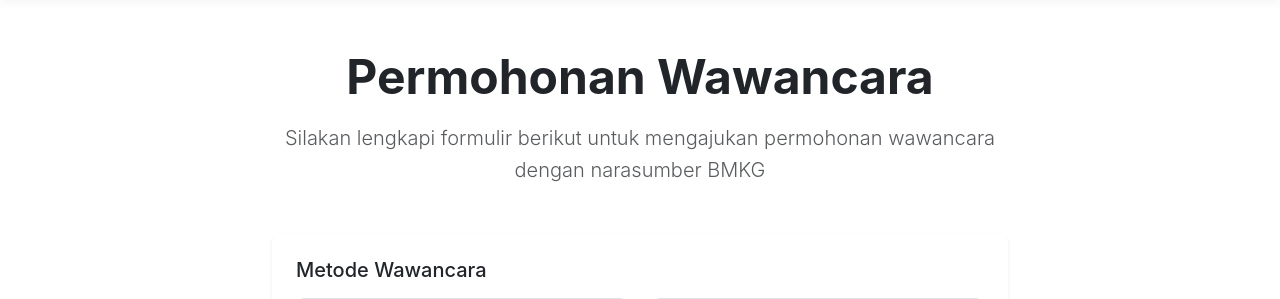
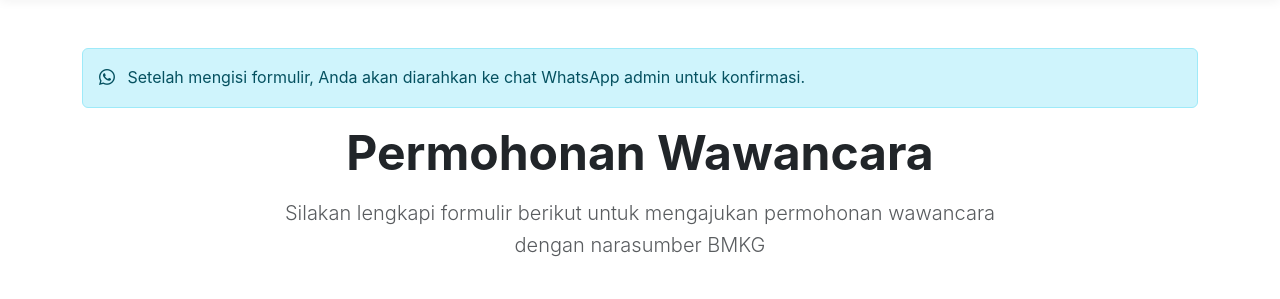
Before and after one commit to dwibagusd/bmkg-media, a Flask app: page /request-interview in a window 1280 px wide. Shown: the part 74-373 px from the top of the page. Run offline with Flask 3, Linux system fonts and the light colour scheme; some libraries are stand-ins or nearby versions.

Commit message:
Modify WhatsApp info display and confirmation message
Updated WhatsApp confirmation message and adjusted the display behavior for the WhatsApp method selection.

```diff
--- a/templates/request_interview.html
+++ b/templates/request_interview.html
@@ -1,10 +1,11 @@
 <!-- templates/request_interview.html -->
 {% extends "base.html" %} {% block title %}Permohonan Wawancara{% endblock %} {% block content %}
 <section class="container my-5">
-  <div id="whatsapp-info" class="alert alert-info mt-3" style="display: none">
+  <div id="whatsapp-info" class="alert alert-info mt-3">
     <i class="bi bi-whatsapp me-2"></i>
-    Anda akan diarahkan ke chat WhatsApp admin setelah mengisi formulir
+    Setelah mengisi formulir, Anda akan diarahkan ke chat WhatsApp admin untuk konfirmasi.
   </div>
+
   <div class="row justify-content-center">
     <div class="col-lg-8">
       <div class="text-center mb-5">
```
